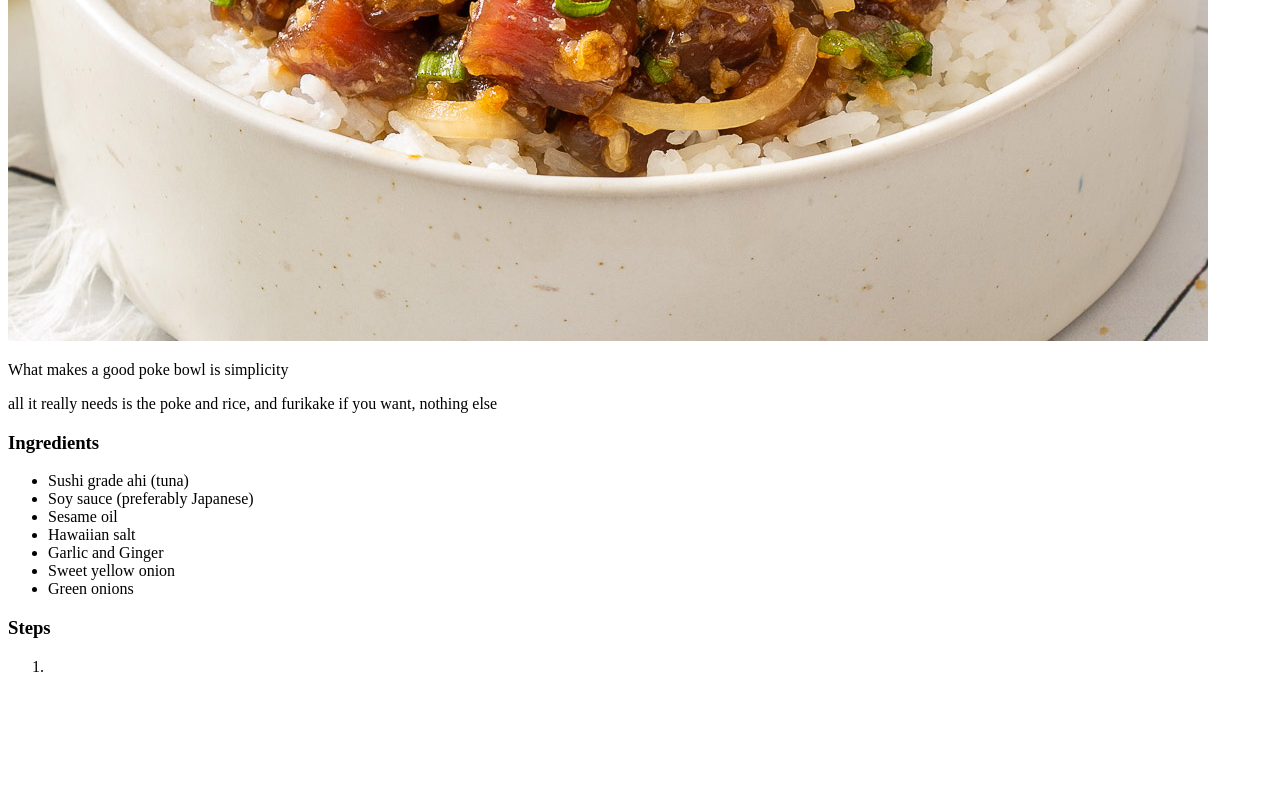
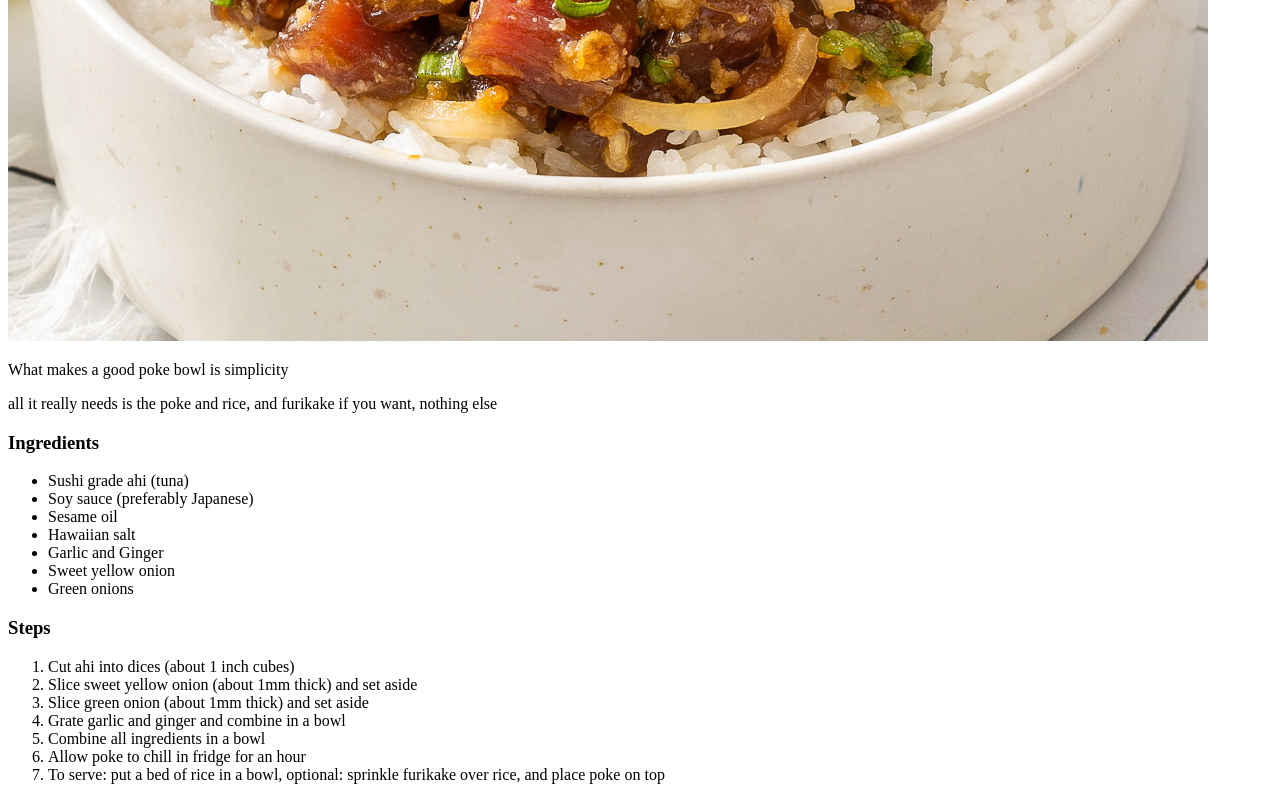
Before and after one commit to jansenrr/odin-recipes, a plain HTML site: page recipes/hawaiian_poke.html in a window 1280 px wide. Shown: the part 973-1773 px from the top of the page. Before the commit the page ends 1665 px from the top, so only its background shows below. Drawn offline with Linux system fonts and the light colour scheme.

Commit message:
Add steps to hawaiian_poke.html

```diff
--- a/recipes/hawaiian_poke.html
+++ b/recipes/hawaiian_poke.html
@@ -24,7 +24,13 @@
     </ul>
     <h3>Steps</h3>
     <ol>
-        <li></li>
+        <li>Cut ahi into dices (about 1 inch cubes)</li>
+        <li>Slice sweet yellow onion (about 1mm thick) and set aside</li>
+        <li>Slice green onion (about 1mm thick) and set aside</li>
+        <li>Grate garlic and ginger and combine in a bowl</li>
+        <li>Combine all ingredients in a bowl</li>
+        <li>Allow poke to chill in fridge for an hour</li>
+        <li>To serve: put a bed of rice in a bowl, optional: sprinkle furikake over rice, and place poke on top</li>
     </ol>
 </body>
 </html>
```
